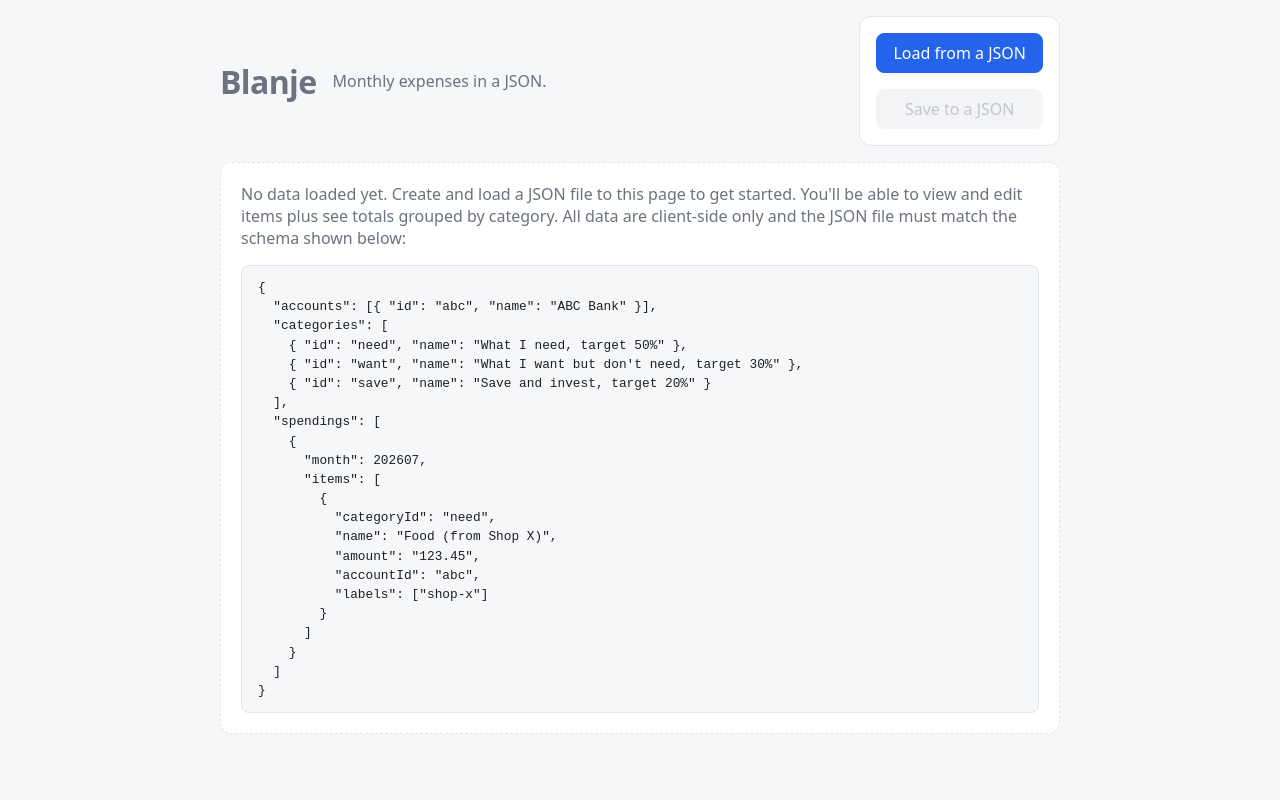
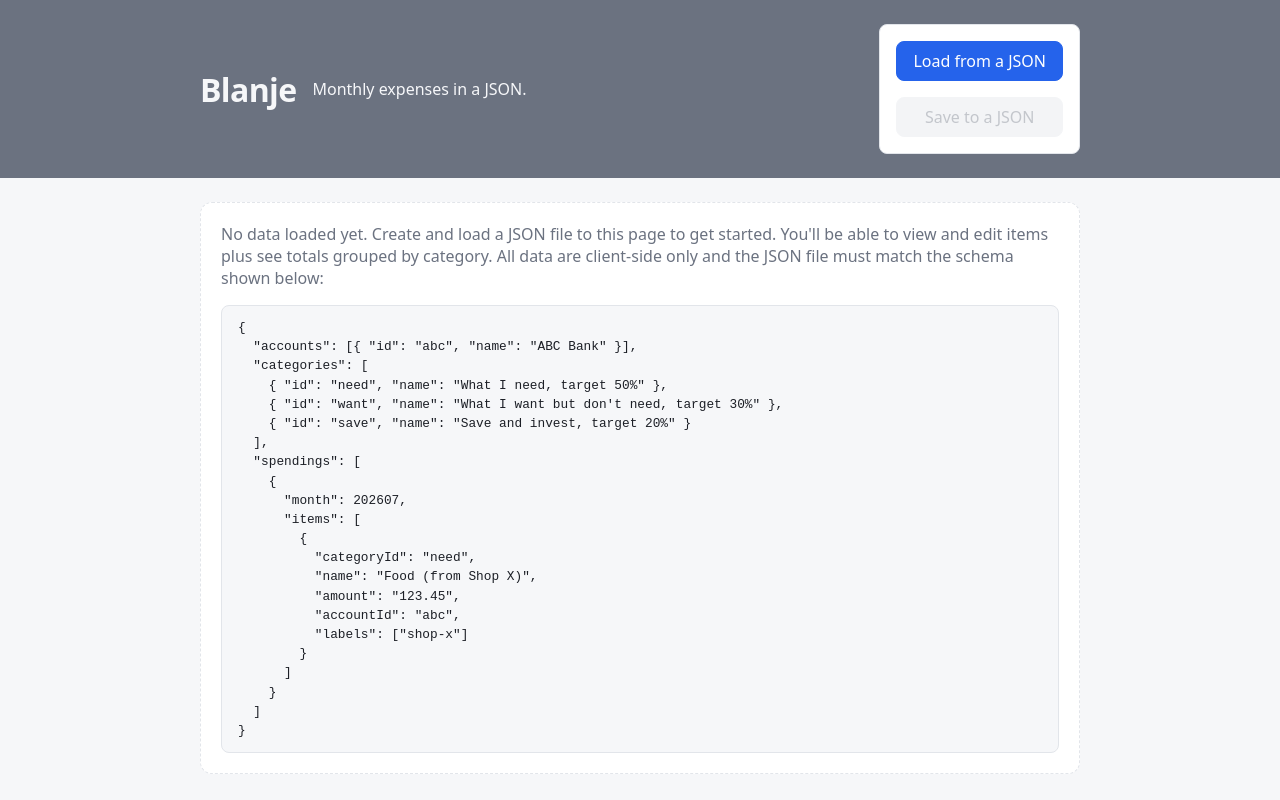
Before and after one commit to LongYC/blanje, a React (Vite) app: page / in a window 1280 px wide. Built offline with nearby package versions, Linux system fonts and the light colour scheme.

Commit message:
Use grid to allow individual section styling.

```diff
--- a/src/App.module.css
+++ b/src/App.module.css
@@ -1,7 +1,30 @@
-.app {
-  max-width: 880px;
-  margin: 0 auto;
-  padding: 0 1.25rem 4rem;
+.main {
+  display: grid;
+  grid-template-columns: [full-start] minmax(20px, 1fr) [content-start] min(880px, 100% - 40px) [content-end] minmax(20px, 1fr) [full-end];
+  background-color: var(--bg);
+}
+
+.section {
+  grid-column: full;
+  display: grid;
+  grid-template-columns: subgrid;
+}
+
+.section > * {
+  grid-column: content;
+}
+
+.sectionAppHeader,
+.sectionDangerZone {
+  composes: section;
+  padding: 1.5rem 0;
+  background-color: var(--app-header-bg);
+  color: var(--app-header-text);
+}
+
+.sectionUserData{
+  composes: section;
+  padding: 1.5rem 0;
 }
 
 .breakdown {
--- a/src/App.tsx
+++ b/src/App.tsx
@@ -262,27 +262,32 @@ export function App() {
   }
 
   if (!userData || !selected) {
-    return <main className={styles.app}>
+    return <main className={styles.main}>
+      <section className={styles.sectionAppHeader}>
         <AppHeader
           onLoadedNewFile={handleLoaded}
           hasExistingData={Boolean(userData)}
           onDownload={handleDownload}
         />
+      </section>
+      <section className={styles.section}>
         <EmptyState />
+      </section>
     </main>;
   }
 
   const { categoryGroups, accountTotals, grandTotal, labelTotals } = groupItemsByCategory(selected.items, userData.categories, userData.accounts)
 
   return (
-    <main className={styles.app}>
+    <main className={styles.main}>
+      <section className={styles.sectionAppHeader}>
         <AppHeader
           onLoadedNewFile={handleLoaded}
           hasExistingData={Boolean(userData)}
           onDownload={handleDownload}
         />
-
-      <section className="results">
+      </section>
+      <section className={styles.sectionUserData}>
         <MonthlyHeader
           year={Math.trunc(selected.month / 100)}
           month={selected.month % 100}
@@ -315,9 +320,9 @@ export function App() {
           {labelTotals.length > 0 && <LabelsTable labelTotals={labelTotals} />}
         </div>
       </section>
-
+      <section className={styles.sectionDangerZone}>
         {userData && userData.spendings.length > 0 && <DangerZone filename={filename ?? "unknown"} onClear={handleClear} />}
-
+      </section>
       <ConfirmDialog
         open={confirmingClear}
         title="Clear all loaded data?"
@@ -327,7 +332,6 @@ export function App() {
         cancelLabel="Keep data"
         onCancel={() => setConfirmingClear(false)}
       />
-
       {previousData && (
         <Toast
           key={toastToken}
--- a/src/components/AppHeader.module.css
+++ b/src/components/AppHeader.module.css
@@ -1,38 +1,48 @@
-.header header {
+.header {
   display: flex;
   align-items: center;
   justify-content: space-between;
-  margin: 1rem 0;
-  color: var(--muted);
+  flex-wrap: wrap;
 }
 
-.header header h1 {
+.header h1 {
   margin: 0;
   font-size: 2rem;
   letter-spacing: -0.02em;
 }
 
-.header header p {
+.header p {
   margin: 0 0 0 1rem;
 }
-
 
 @media (min-width: 640px) {
   .header {
     display: flex;
     justify-content: space-between;
   }
+
+  .header p {
+    margin-right: auto;
+  }
 }
 
 .controls {
+  width: 100%;
   flex-wrap: wrap;
   align-items: flex-end;
   gap: 1rem;
-  margin: 1rem 0;
+  margin: 1rem 0 0 0;
   padding: 1rem;
   background: var(--surface);
   border: 1px solid var(--border);
-  border-radius: 12px;
+  border-radius: 8px;
+}
+
+@media (min-width: 640px) {
+  .controls {
+    width: auto;
+    margin-top: 0;
+  }
 }
 
 .controls button {
--- a/src/components/AppHeader.tsx
+++ b/src/components/AppHeader.tsx
@@ -15,13 +15,11 @@ export function AppHeader({
   onDownload
 }: AppHeaderProps) {
   return <div className={styles.header}>
-    <header>
-      <h1>Blanje</h1>
-      <p>Monthly expenses in a JSON.</p>
-    </header>
-    <section className={styles.controls}>
+    <h1>Blanje</h1>
+    <p>Monthly expenses in a JSON.</p>
+    <div className={styles.controls}>
       <FileLoader onLoaded={onLoadedNewFile} hasExistingData={hasExistingData} />
       <Button label="Save to a JSON" onClick={onDownload} variant="main" disabled={!hasExistingData} />
-    </section>
+    </div>
   </div>;
 }
--- a/src/components/DangerZone.module.css
+++ b/src/components/DangerZone.module.css
@@ -4,8 +4,8 @@
   align-items: center;
   justify-content: space-between;
   gap: 0.75rem;
-  margin-top: 2rem;
   padding: 1rem;
+  background-color: var(--bg);
   border: 1px solid var(--border);
   border-radius: 12px;
 }
@@ -18,7 +18,6 @@
 }
 
 .filename {
-  margin: 0;
   display: block;
   color: var(--text);
   font-weight: 500;
--- a/src/components/EmptyState.module.css
+++ b/src/components/EmptyState.module.css
@@ -1,4 +1,5 @@
 .empty {
+  margin: 1.5rem 0;
   padding: 1.25rem;
   color: var(--muted);
   background: var(--surface);
--- a/src/components/MonthlyHeader.module.css
+++ b/src/components/MonthlyHeader.module.css
@@ -7,22 +7,25 @@
   align-items: stretch;
   align-content: center;
   gap: 0.75rem;
-  padding: 0.75rem 0 0;
+  padding: 1rem 0 0;
   background: var(--bg);
 }
 
 .nav h2 {
-  margin: 0;
-  padding: 0 0 0 .5rem;
+  margin: -0.25rem 0 0;
+  padding: 0;
   min-width: 12rem;
   max-height: 2rem;
   line-height: 2rem;
+  font-family: monospace;
   font-size: 1.25rem;
   font-weight: bolder;
+  letter-spacing: -0.05rem;
 }
 
 .nav .month {
   font-size: 3rem;
+  letter-spacing: -0.1rem;
 }
 
 .nav p {
@@ -44,13 +47,14 @@
   background: var(--surface);
   color: var(--muted);
   border: 1px solid var(--border);
-  border-radius: 8px;
+  border-radius: 16px 4px 4px 4px;
   text-align: left;
   padding-left: 1rem;
 }
 
 .next {
   composes: prev;
+  border-radius: 4px 16px 4px 4px;
   text-align: right;
   padding-right: 1rem;
 }
--- a/src/components/NoteField.module.css
+++ b/src/components/NoteField.module.css
@@ -1,7 +1,6 @@
 .note {
   display: block;
   width: 100%;
-  margin: 0 0 2rem;
   padding: 0.75rem 1rem;
   background: var(--surface);
   border: 1px solid var(--border);
--- a/src/index.css
+++ b/src/index.css
@@ -5,6 +5,9 @@
   --text: #1c1f26;
   --muted: #6b7280;
   --accent: #2563eb;
+
+  --app-header-bg: var(--muted);
+  --app-header-text: var(--bg);
   --category-bg: #eef2ff;
   --total-bg: #1c1f26;
 
```
Lines whose indentation alone changed are shown as unchanged.
